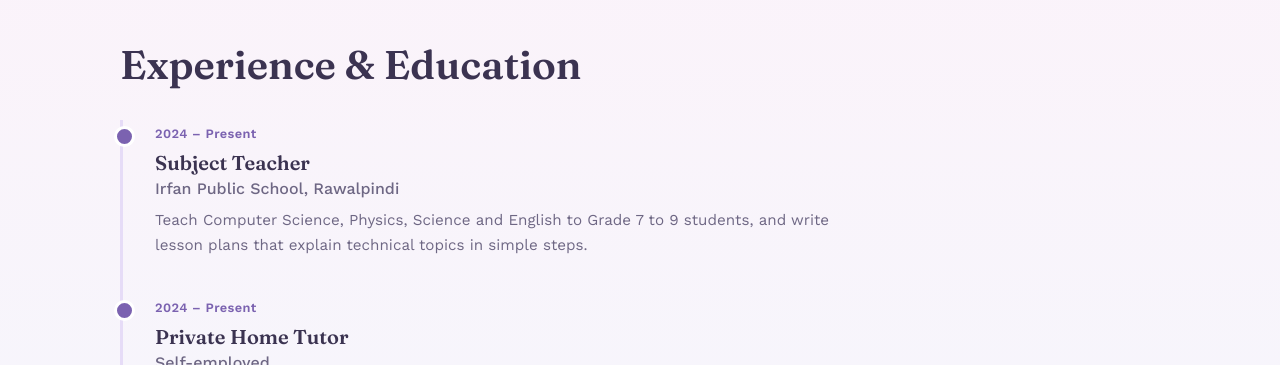
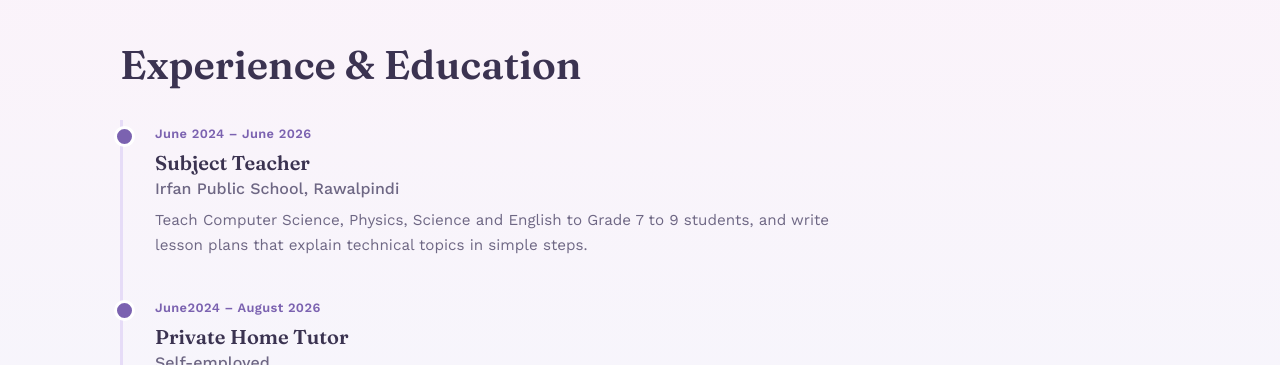
Before and after one commit to ayeshakhan69673-source/personal-website, a plain HTML site: page index.html in a window 1280 px wide. Shown: the part 3380-3745 px from the top of the page. Drawn offline with nearby package versions, Linux system fonts and the light colour scheme.

Commit message:
Update portfolio website

```diff
--- a/index.html
+++ b/index.html
@@ -129,8 +129,8 @@
   <div class="wrap">
     <h2 class="reveal">Experience &amp; Education</h2>
     <div class="timeline">
-      <div class="item reveal"><span class="when">2024 – Present</span><h3>Subject Teacher</h3><p class="where">Irfan Public School, Rawalpindi</p><p>Teach Computer Science, Physics, Science and English to Grade 7 to 9 students, and write lesson plans that explain technical topics in simple steps.</p></div>
-      <div class="item reveal"><span class="when">2024 – Present</span><h3>Private Home Tutor</h3><p class="where">Self-employed</p><p>One-on-one tutoring across several subjects, building strong communication skills.</p></div>
+      <div class="item reveal"><span class="when">June 2024 – June 2026</span><h3>Subject Teacher</h3><p class="where">Irfan Public School, Rawalpindi</p><p>Teach Computer Science, Physics, Science and English to Grade 7 to 9 students, and write lesson plans that explain technical topics in simple steps.</p></div>
+      <div class="item reveal"><span class="when">June2024 – August 2026</span><h3>Private Home Tutor</h3><p class="where">Self-employed</p><p>One-on-one tutoring across several subjects, building strong communication skills.</p></div>
       <div class="item reveal"><span class="when">2022 – 2026</span><h3>BS Computer Science</h3><p class="where">University of Gujrat · CGPA 3.40 / 4.0</p><p>Merit-based scholarships and certificates in three semesters.</p></div>
       <div class="item reveal"><span class="when">2020 – 2022</span><h3>Intermediate in Computer Science</h3><p class="where">Steps College · Grade A+</p></div>
     </div>
```
